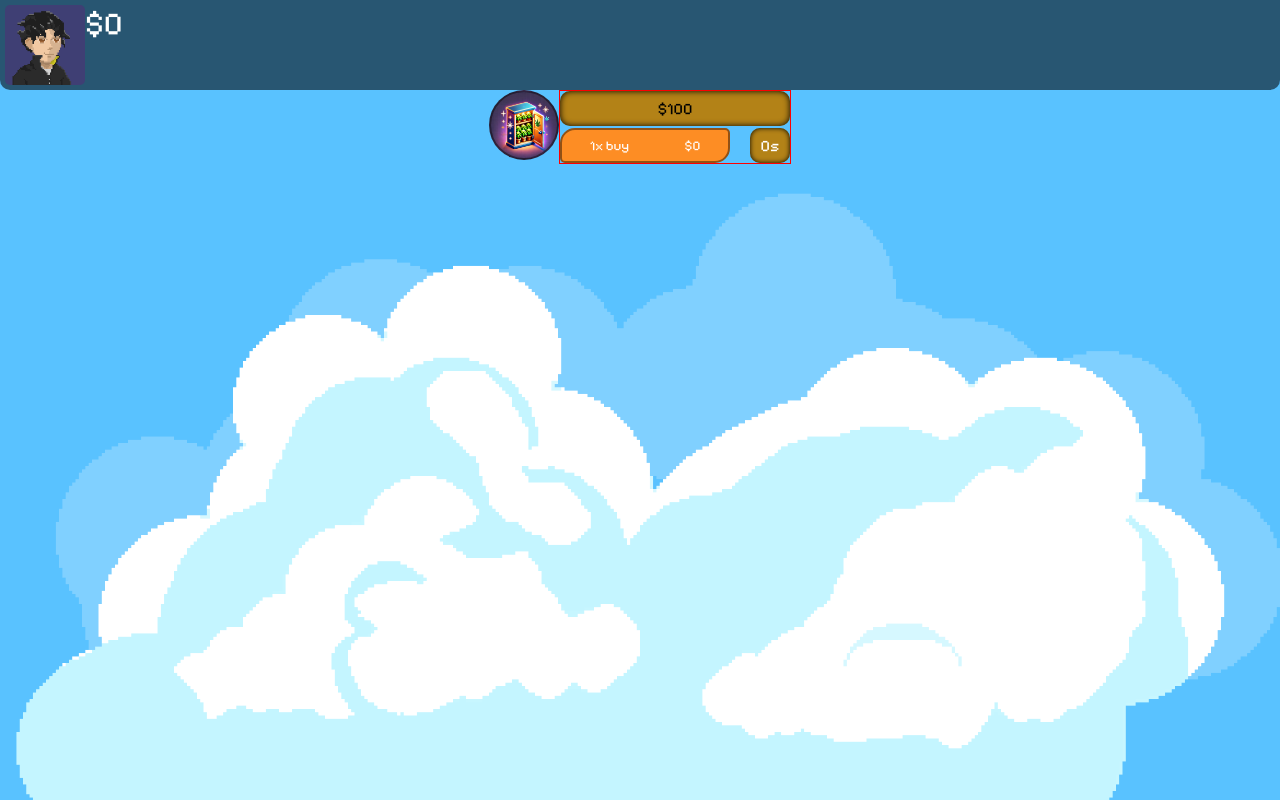
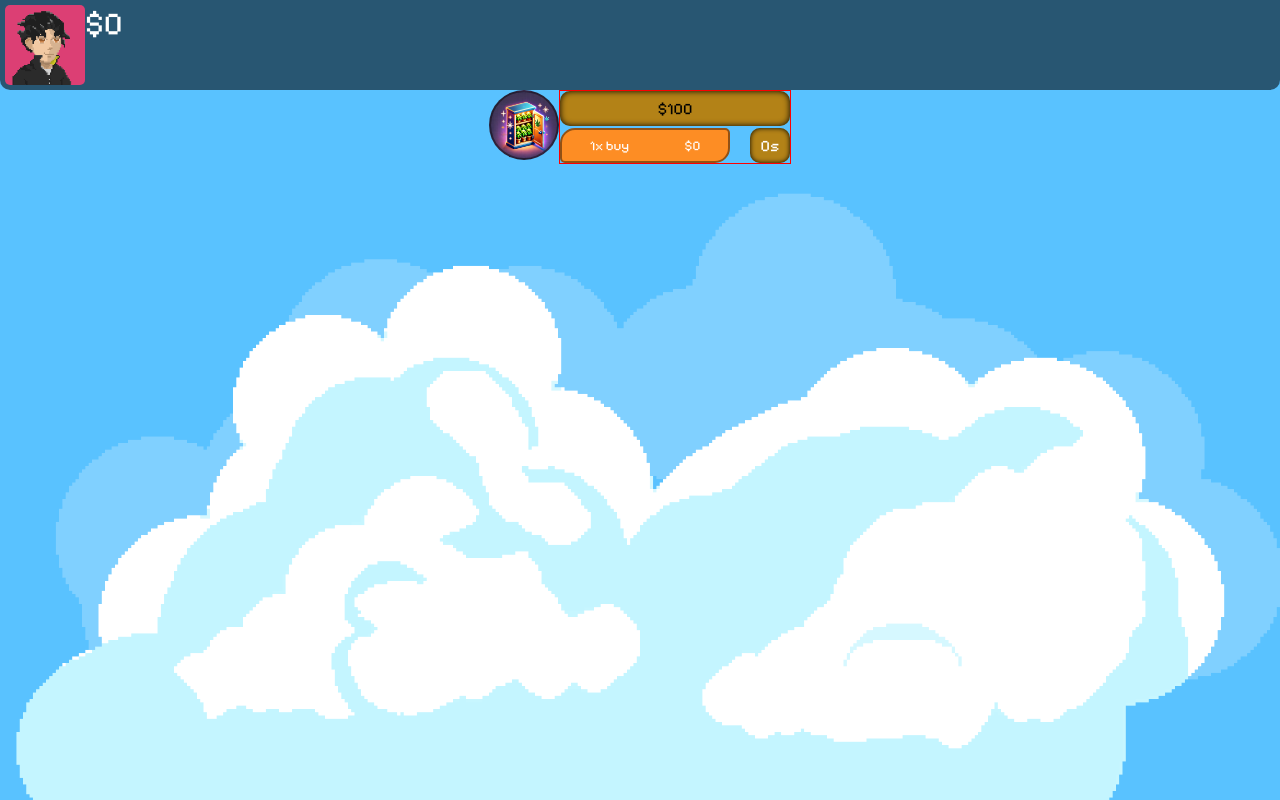
Before and after one commit to Rllopez0410/Project-Moria, a Svelte app: page / in a window 1280 px wide. Built offline with nearby package versions, Linux system fonts and the light colour scheme.

Commit message:
added new task

```diff
--- a/src/App.svelte
+++ b/src/App.svelte
@@ -40,7 +40,7 @@
     z-index: 1;
   }
   .profile-pic {
-    background: url(./assets/profileIcon.gif);
+    background: url(./assets/character.gif);
     background-size: contain;
     height: 80px;
     width: 80px;
```
Also changed, not shown: src/assets/character.gif (added), src/assets/profileIcon.gif (deleted), todo.txt.
